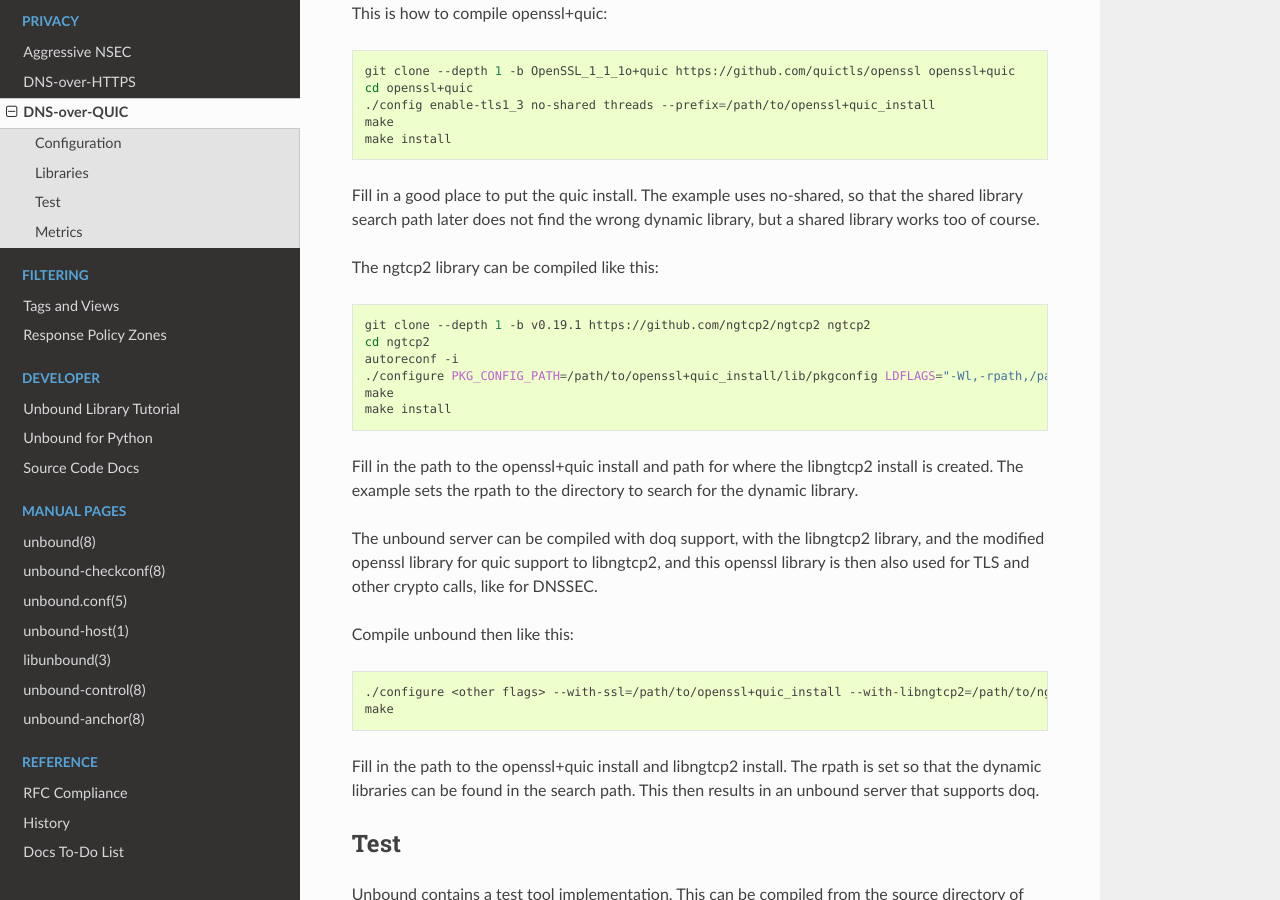
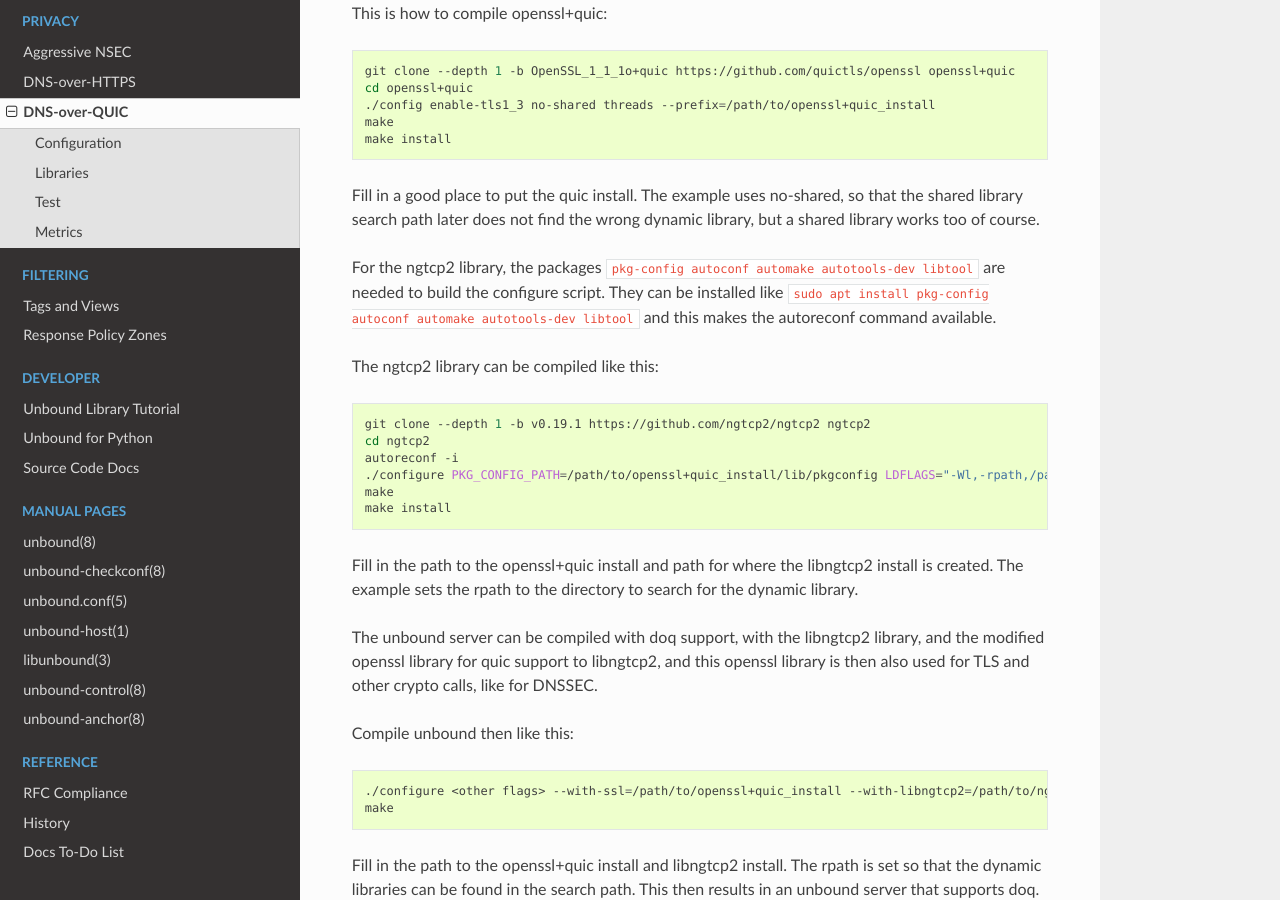
Before and after one commit to NLnetLabs/unbound-manual, a Sphinx documentation site: the page built from source/topics/privacy/dns-over-quic.rst, in a window 1280 px wide and 900 px high, scrolled down 1437 px. Built offline with Sphinx 7.4.7 and the Read the Docs theme 3.1.0, drawn with Linux system fonts in a browser that asks for light colours.

Commit message:
Fix unbound#1210 Documentation: Missing instruction to make ngtcp2 for adding QUIC support

```diff
--- a/source/topics/privacy/dns-over-quic.rst
+++ b/source/topics/privacy/dns-over-quic.rst
@@ -79,6 +79,12 @@ Fill in a good place to put the quic install. The example uses no-shared,
 so that the shared library search path later does not find the wrong dynamic
 library, but a shared library works too of course.
 
+For the ngtcp2 library, the
+packages ``pkg-config autoconf automake autotools-dev libtool`` are needed
+to build the configure script. They can be installed
+like ``sudo apt install pkg-config autoconf automake autotools-dev libtool``
+and this makes the autoreconf command available.
+
 The ngtcp2 library can be compiled like this:
 
 .. code-block:: bash
```
